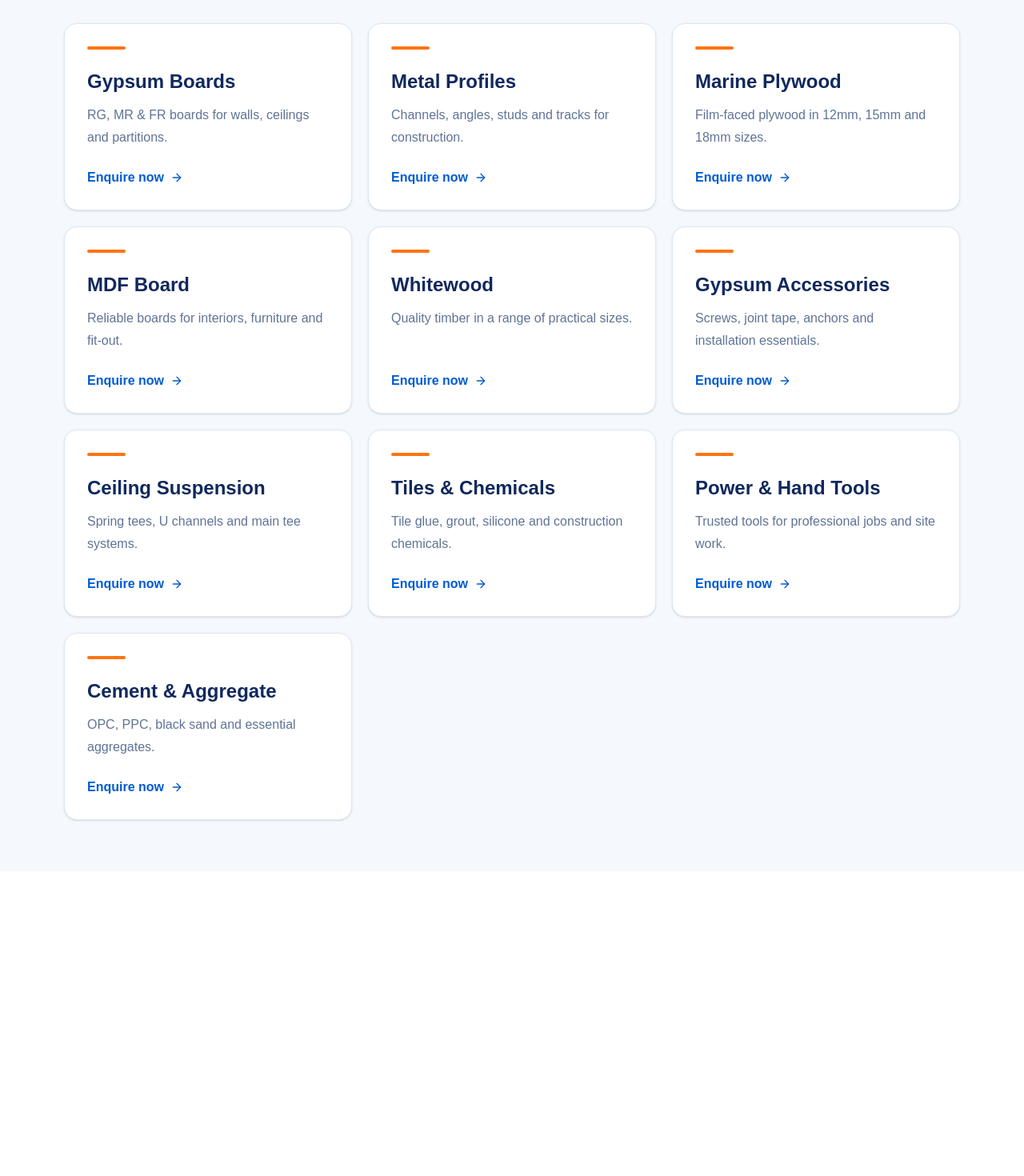
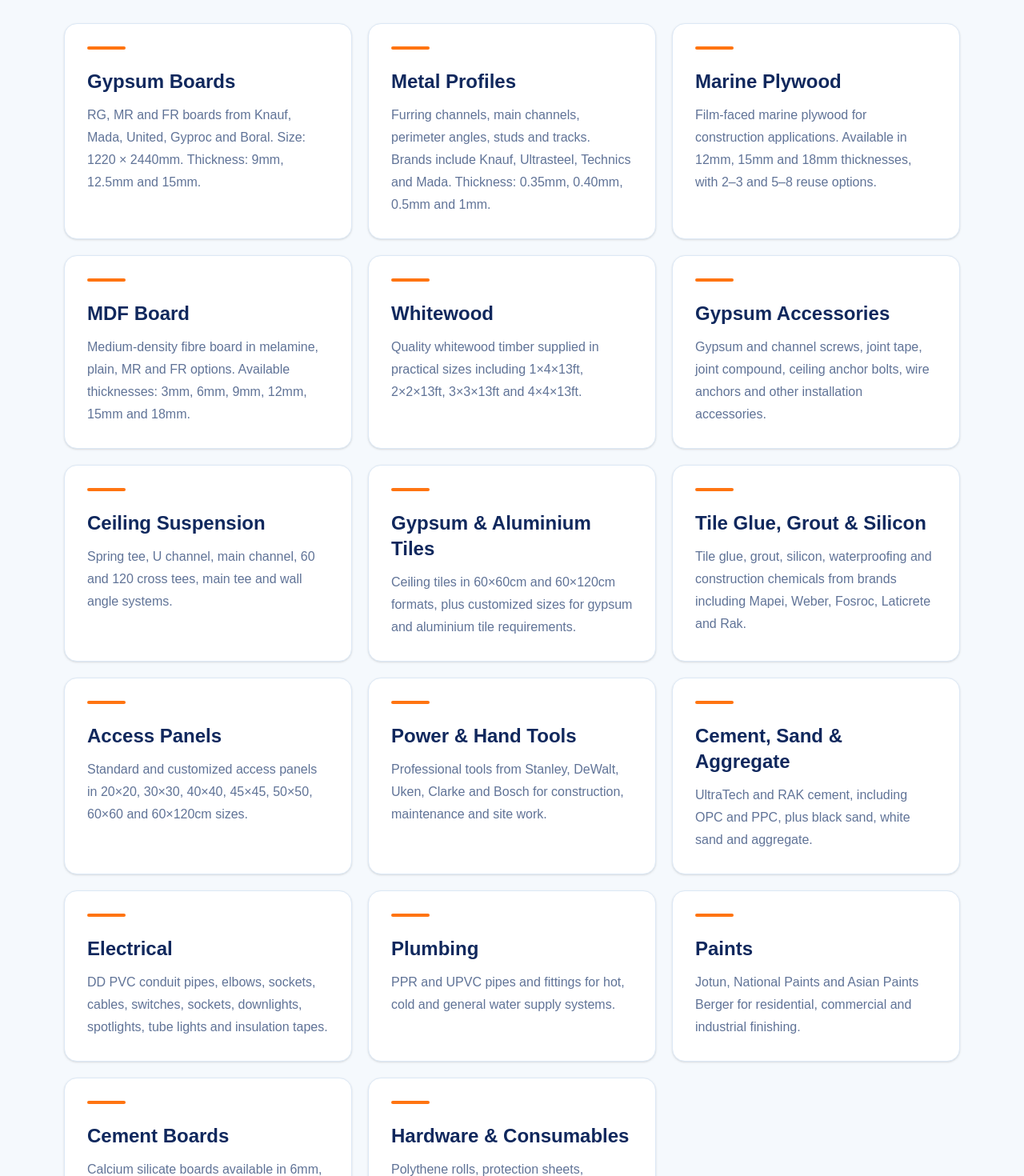
Before and after one commit to chaitanyakrishna26399/nvs-star-building, a Next.js app: page /products in a window 1280 px wide. Shown: the part 580-2050 px from the top of the page at 80% size. Before the commit the page ends 1669 px from the top, so only its background shows below. Built offline with nearby package versions, Linux system fonts and the light colour scheme.

Commit message:
feat: enhance product details and remove contact info in ProductsPage

```diff
--- a/app/products/page.tsx
+++ b/app/products/page.tsx
@@ -1,17 +1,24 @@
 import Link from "next/link"
-import { ArrowLeft, ArrowRight, Phone } from "lucide-react"
+import { ArrowLeft, Phone } from "lucide-react"
 
 const products = [
-  ["Gypsum Boards", "RG, MR & FR boards for walls, ceilings and partitions."],
-  ["Metal Profiles", "Channels, angles, studs and tracks for construction."],
-  ["Marine Plywood", "Film-faced plywood in 12mm, 15mm and 18mm sizes."],
-  ["MDF Board", "Reliable boards for interiors, furniture and fit-out."],
-  ["Whitewood", "Quality timber in a range of practical sizes."],
-  ["Gypsum Accessories", "Screws, joint tape, anchors and installation essentials."],
-  ["Ceiling Suspension", "Spring tees, U channels and main tee systems."],
-  ["Tiles & Chemicals", "Tile glue, grout, silicone and construction chemicals."],
-  ["Power & Hand Tools", "Trusted tools for professional jobs and site work."],
-  ["Cement & Aggregate", "OPC, PPC, black sand and essential aggregates."],
+  ["Gypsum Boards", "RG, MR and FR boards from Knauf, Mada, United, Gyproc and Boral. Size: 1220 × 2440mm. Thickness: 9mm, 12.5mm and 15mm."],
+  ["Metal Profiles", "Furring channels, main channels, perimeter angles, studs and tracks. Brands include Knauf, Ultrasteel, Technics and Mada. Thickness: 0.35mm, 0.40mm, 0.5mm and 1mm."],
+  ["Marine Plywood", "Film-faced marine plywood for construction applications. Available in 12mm, 15mm and 18mm thicknesses, with 2–3 and 5–8 reuse options."],
+  ["MDF Board", "Medium-density fibre board in melamine, plain, MR and FR options. Available thicknesses: 3mm, 6mm, 9mm, 12mm, 15mm and 18mm."],
+  ["Whitewood", "Quality whitewood timber supplied in practical sizes including 1×4×13ft, 2×2×13ft, 3×3×13ft and 4×4×13ft."],
+  ["Gypsum Accessories", "Gypsum and channel screws, joint tape, joint compound, ceiling anchor bolts, wire anchors and other installation accessories."],
+  ["Ceiling Suspension", "Spring tee, U channel, main channel, 60 and 120 cross tees, main tee and wall angle systems."],
+  ["Gypsum & Aluminium Tiles", "Ceiling tiles in 60×60cm and 60×120cm formats, plus customized sizes for gypsum and aluminium tile requirements."],
+  ["Tile Glue, Grout & Silicon", "Tile glue, grout, silicon, waterproofing and construction chemicals from brands including Mapei, Weber, Fosroc, Laticrete and Rak."],
+  ["Access Panels", "Standard and customized access panels in 20×20, 30×30, 40×40, 45×45, 50×50, 60×60 and 60×120cm sizes."],
+  ["Power & Hand Tools", "Professional tools from Stanley, DeWalt, Uken, Clarke and Bosch for construction, maintenance and site work."],
+  ["Cement, Sand & Aggregate", "UltraTech and RAK cement, including OPC and PPC, plus black sand, white sand and aggregate."],
+  ["Electrical", "DD PVC conduit pipes, elbows, sockets, cables, switches, sockets, downlights, spotlights, tube lights and insulation tapes."],
+  ["Plumbing", "PPR and UPVC pipes and fittings for hot, cold and general water supply systems."],
+  ["Paints", "Jotun, National Paints and Asian Paints Berger for residential, commercial and industrial finishing."],
+  ["Cement Boards", "Calcium silicate boards available in 6mm, 9mm, 12mm and 15mm sizes."],
+  ["Hardware & Consumables", "Polythene rolls, protection sheets, corrugated rolls, masking tapes, steel nails, wire nails, nuts, bolts, brushes, rollers and spray paints."],
 ]
 
 export default function ProductsPage() {
@@ -24,7 +31,7 @@ export default function ProductsPage() {
         </div>
       </header>
       <section className="bg-[#062552] px-6 py-20 text-white lg:px-20"><div className="mx-auto max-w-[1280px]"><Link href="/" className="mb-8 inline-flex items-center gap-2 text-sm text-white/75 hover:text-white"><ArrowLeft size={16} /> Back to home</Link><p className="text-xs font-semibold uppercase tracking-[0.45em] text-[#ff9a36]">Our products</p><h1 className="mt-4 text-5xl font-extrabold md:text-7xl">Building materials for every need.</h1><p className="mt-6 max-w-2xl text-lg leading-8 text-white/75">Explore quality products from trusted brands for residential, commercial and industrial projects across the UAE.</p></div></section>
-      <section className="mx-auto grid max-w-[1280px] gap-5 px-6 py-16 sm:grid-cols-2 lg:grid-cols-3 lg:px-20">{products.map(([name, detail]) => <article key={name} className="rounded-2xl border border-[#dce8f5] bg-white p-7 shadow-sm"><div className="mb-6 h-1 w-12 rounded-full bg-[#ff7411]" /><h2 className="text-2xl font-bold">{name}</h2><p className="mt-3 min-h-14 leading-7 text-[#607397]">{detail}</p><a href="tel:+971558863912" className="mt-6 inline-flex items-center gap-2 font-bold text-[#005bd4]">Enquire now <ArrowRight size={16} /></a></article>)}</section>
+      <section className="mx-auto grid max-w-[1280px] gap-5 px-6 py-16 sm:grid-cols-2 lg:grid-cols-3 lg:px-20">{products.map(([name, detail]) => <article key={name} className="rounded-2xl border border-[#dce8f5] bg-white p-7 shadow-sm"><div className="mb-6 h-1 w-12 rounded-full bg-[#ff7411]" /><h2 className="text-2xl font-bold">{name}</h2><p className="mt-3 leading-7 text-[#607397]">{detail}</p></article>)}</section>
     </main>
   )
 }
```
